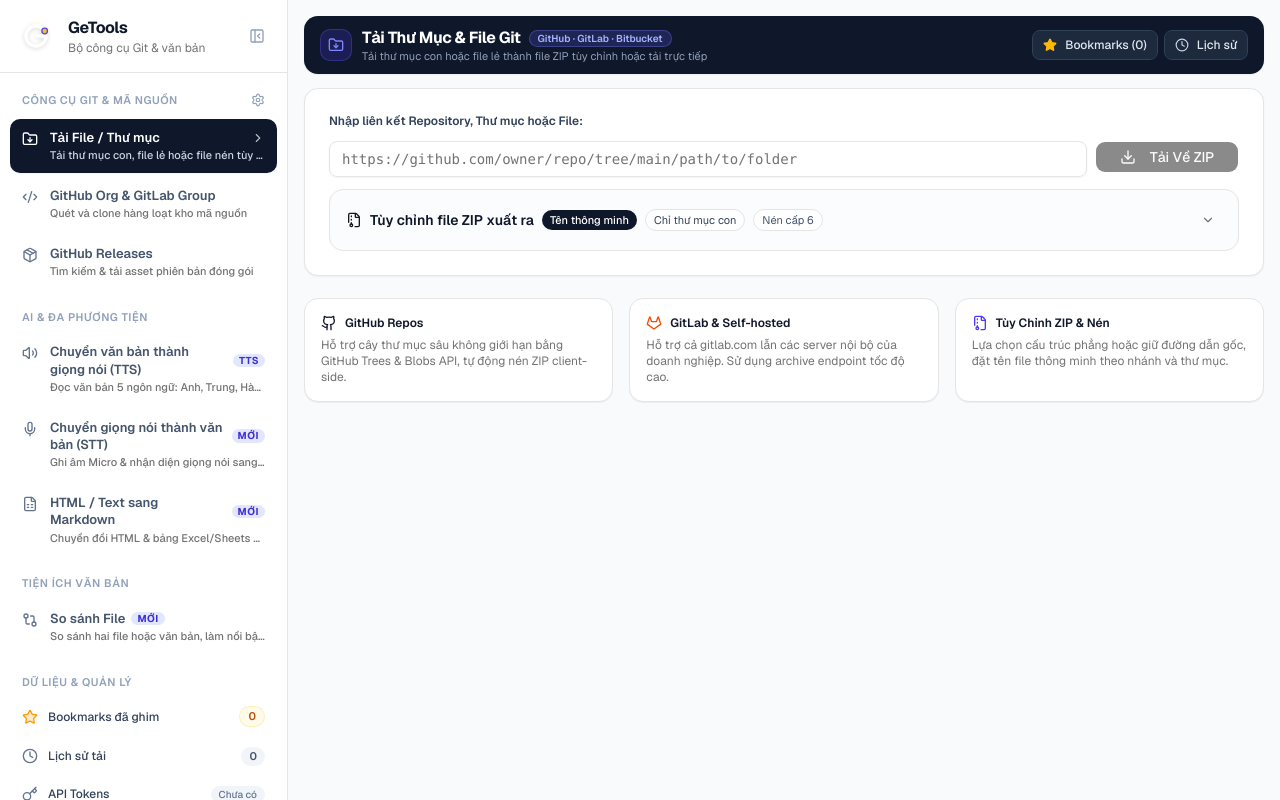
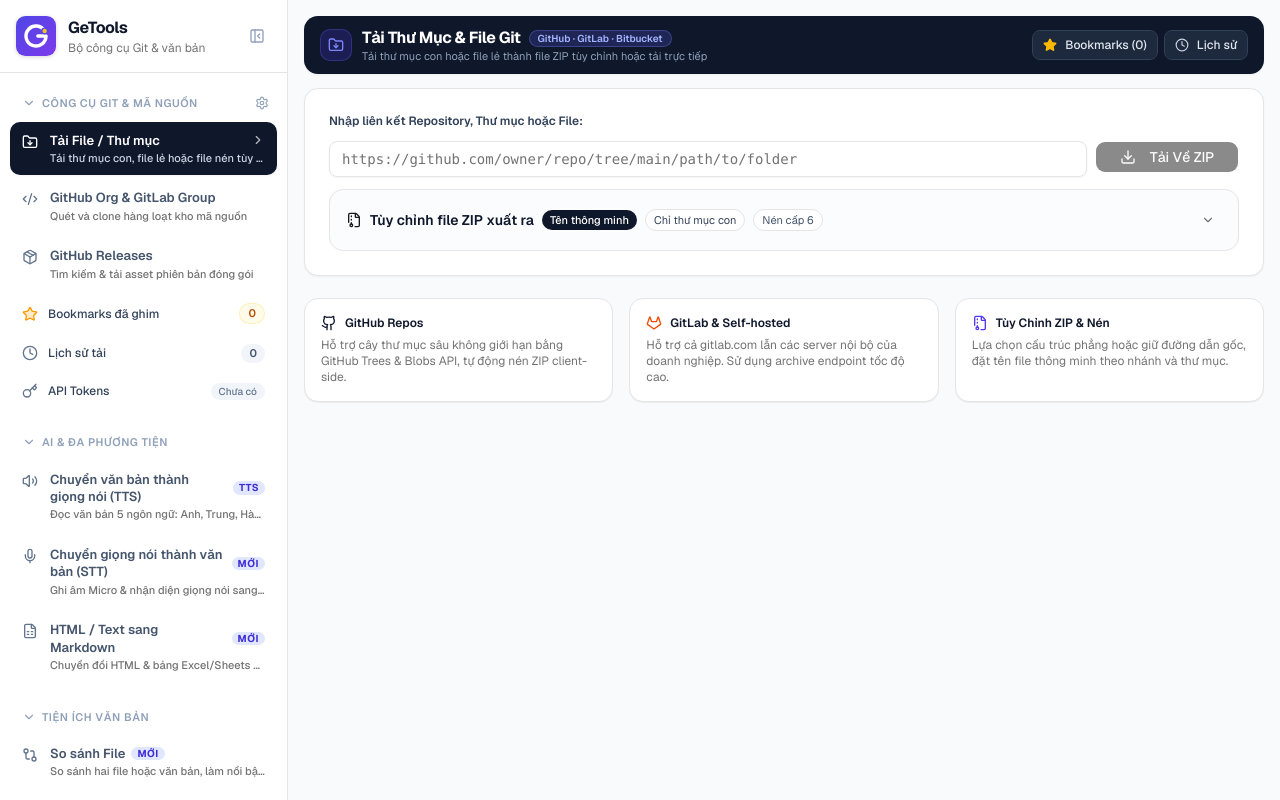
Before and after one commit to devet-git/getools, a Next.js app: page / in a window 1280 px wide. Built offline with nearby package versions, Linux system fonts and the light colour scheme.

Commit message:
feat: collapsible sidebar sections and move data links into Git section
Make each sidebar category collapsible (state persisted in localStorage),
move Bookmarks / Download history / API Tokens into the Git tools section
they belong to, and give each Logo instance its own gradient id.

```diff
--- a/components/Logo.tsx
+++ b/components/Logo.tsx
@@ -1,7 +1,10 @@
+import { useId } from 'react';
 import { cn } from '@/lib/utils';
 
 /** Logo GeTools: chữ "G" bo tròn kết hợp một điểm "commit" màu hổ phách. */
 export function Logo({ className }: { className?: string }) {
+  // id riêng cho mỗi bản render: nhiều logo cùng trang (vd. header mobile bị ẩn) không được dùng chung gradient
+  const gradientId = `getools-logo-bg-${useId().replace(/:/g, '')}`;
   return (
     <svg
       viewBox="0 0 64 64"
@@ -10,12 +13,12 @@
       className={cn('shrink-0 drop-shadow-sm', className)}
     >
       <defs>
-        <linearGradient id="getools-logo-bg" x1="0" y1="0" x2="64" y2="64" gradientUnits="userSpaceOnUse">
+        <linearGradient id={gradientId} x1="0" y1="0" x2="64" y2="64" gradientUnits="userSpaceOnUse">
           <stop offset="0" stopColor="#4f46e5" />
           <stop offset="1" stopColor="#7c3aed" />
         </linearGradient>
       </defs>
-      <rect width="64" height="64" rx="15" fill="url(#getools-logo-bg)" />
+      <rect width="64" height="64" rx="15" fill={`url(#${gradientId})`} />
       <path
         d="M45.86 24A16 16 0 1 0 48 32H35"
         fill="none"
--- a/components/Sidebar.tsx
+++ b/components/Sidebar.tsx
@@ -1,6 +1,6 @@
 'use client';
 
-import { useState } from 'react';
+import { useEffect, useState } from 'react';
 import Link from 'next/link';
 import { usePathname } from 'next/navigation';
 import {
@@ -13,6 +13,7 @@
   Menu,
   X,
   ChevronRight,
+  ChevronDown,
   Code2,
   Volume2,
   PanelLeftClose,
@@ -102,6 +103,9 @@
   },
 ];
 
+const GIT_CATEGORY = 'Công cụ Git & Mã nguồn';
+const COLLAPSED_STORAGE_KEY = 'getools_sidebar_collapsed_categories';
+
 export function Sidebar() {
   const pathname = usePathname();
   const {
@@ -116,6 +120,30 @@
   } = useApp();
 
   const [isMobileOpen, setIsMobileOpen] = useState(false);
+  const [collapsedCats, setCollapsedCats] = useState<string[]>([]);
+
+  useEffect(() => {
+    try {
+      const raw = localStorage.getItem(COLLAPSED_STORAGE_KEY);
+      const parsed = raw ? JSON.parse(raw) : [];
+      // eslint-disable-next-line react-hooks/set-state-in-effect
+      if (Array.isArray(parsed)) setCollapsedCats(parsed.filter((t) => typeof t === 'string'));
+    } catch {
+      /* bỏ qua: không đọc được localStorage */
+    }
+  }, []);
+
+  const toggleCategory = (title: string) => {
+    setCollapsedCats((prev) => {
+      const next = prev.includes(title) ? prev.filter((t) => t !== title) : [...prev, title];
+      try {
+        localStorage.setItem(COLLAPSED_STORAGE_KEY, JSON.stringify(next));
+      } catch {
+        /* bỏ qua */
+      }
+      return next;
+    });
+  };
 
   const hasConfiguredKeys = !!(keys.github || keys.gitlab || keys.bitbucket);
 
@@ -228,17 +256,36 @@
 
         {/* Navigation Routes */}
         <div className="flex-1 overflow-y-auto px-2.5 py-4 space-y-5">
-          {navCategories.map((cat, idx) => (
+          {navCategories.map((cat, idx) => {
+            const isGitCat = cat.title === GIT_CATEGORY;
+            const isCatCollapsed = !isSidebarCollapsed && collapsedCats.includes(cat.title);
+            return (
             <div key={idx}>
               {!isSidebarCollapsed ? (
-                <div className="flex items-center justify-between px-3 pb-2 text-[11px] font-semibold text-slate-400 uppercase tracking-wider">
-                  <span>{cat.title}</span>
-                  {cat.title === 'Công cụ Git & Mã nguồn' && (
+                <div className="flex items-center justify-between pb-1">
+                  <button
+                    type="button"
+                    onClick={() => toggleCategory(cat.title)}
+                    aria-expanded={!isCatCollapsed}
+                    title={isCatCollapsed ? 'Mở rộng mục' : 'Thu gọn mục'}
+                    className="flex-1 min-w-0 flex items-center gap-1.5 px-3 py-1.5 rounded-md text-[11px] font-semibold text-slate-400 hover:text-slate-700 hover:bg-slate-50 uppercase tracking-wider transition-colors cursor-pointer"
+                  >
+                    <ChevronDown
+                      className={`h-3.5 w-3.5 shrink-0 transition-transform duration-200 ${isCatCollapsed ? '-rotate-90' : ''}`}
+                    />
+                    <span className="truncate">{cat.title}</span>
+                    {isCatCollapsed && (
+                      <span className="ml-auto text-[10px] font-medium normal-case tracking-normal px-1.5 rounded-full bg-slate-100 text-slate-500">
+                        {cat.items.length}
+                      </span>
+                    )}
+                  </button>
+                  {isGitCat && (
                     <button
                       type="button"
                       onClick={() => setIsSettingsOpen(true)}
                       title={`Cài đặt API Tokens Git (GitHub / GitLab / Bitbucket)${hasConfiguredKeys ? ' • Đã thiết lập' : ''}`}
-                      className="flex items-center justify-center p-1 -mr-1 rounded-md text-slate-400 hover:text-slate-800 hover:bg-slate-100 transition-colors relative group cursor-pointer"
+                      className="flex items-center justify-center p-1 mr-1 rounded-md text-slate-400 hover:text-slate-800 hover:bg-slate-100 transition-colors relative group cursor-pointer"
                       aria-label="Cài đặt Công cụ Git"
                     >
                       <Settings className="h-3.5 w-3.5 group-hover:rotate-45 transition-transform duration-200" />
@@ -251,7 +298,7 @@
               ) : (
                 <div>
                   <div className="w-full h-px bg-slate-100 my-2" />
-                  {cat.title === 'Công cụ Git & Mã nguồn' && (
+                  {isGitCat && (
                     <button
                       type="button"
                       onClick={() => setIsSettingsOpen(true)}
@@ -267,6 +314,8 @@
                   )}
                 </div>
               )}
+              {!isCatCollapsed && (
+                <>
                   <nav className="space-y-1">
                     {cat.items.map((item) => {
                       const isActive = pathname === item.href;
@@ -327,20 +376,8 @@
                       );
                     })}
                   </nav>
-            </div>
-          ))}
-
-          {/* Quick Shortcuts */}
-          <div>
-            {!isSidebarCollapsed ? (
-              <div className="px-3 pb-2 text-[11px] font-semibold text-slate-400 uppercase tracking-wider">
-                Dữ liệu & Quản lý
-              </div>
-            ) : (
-              <div className="w-full h-px bg-slate-100 my-2" />
-            )}
-
-            <div className="space-y-1">
+                  {isGitCat && (
+              <div className="space-y-1 mt-1">
                 {isSidebarCollapsed ? (
                   <>
                     <button
@@ -446,7 +483,13 @@
                   </>
                 )}
               </div>
+                  )}
+                </>
+              )}
             </div>
+            );
+          })}
+
         </div>
 
       </aside>
```
Lines whose indentation alone changed are shown as unchanged.
